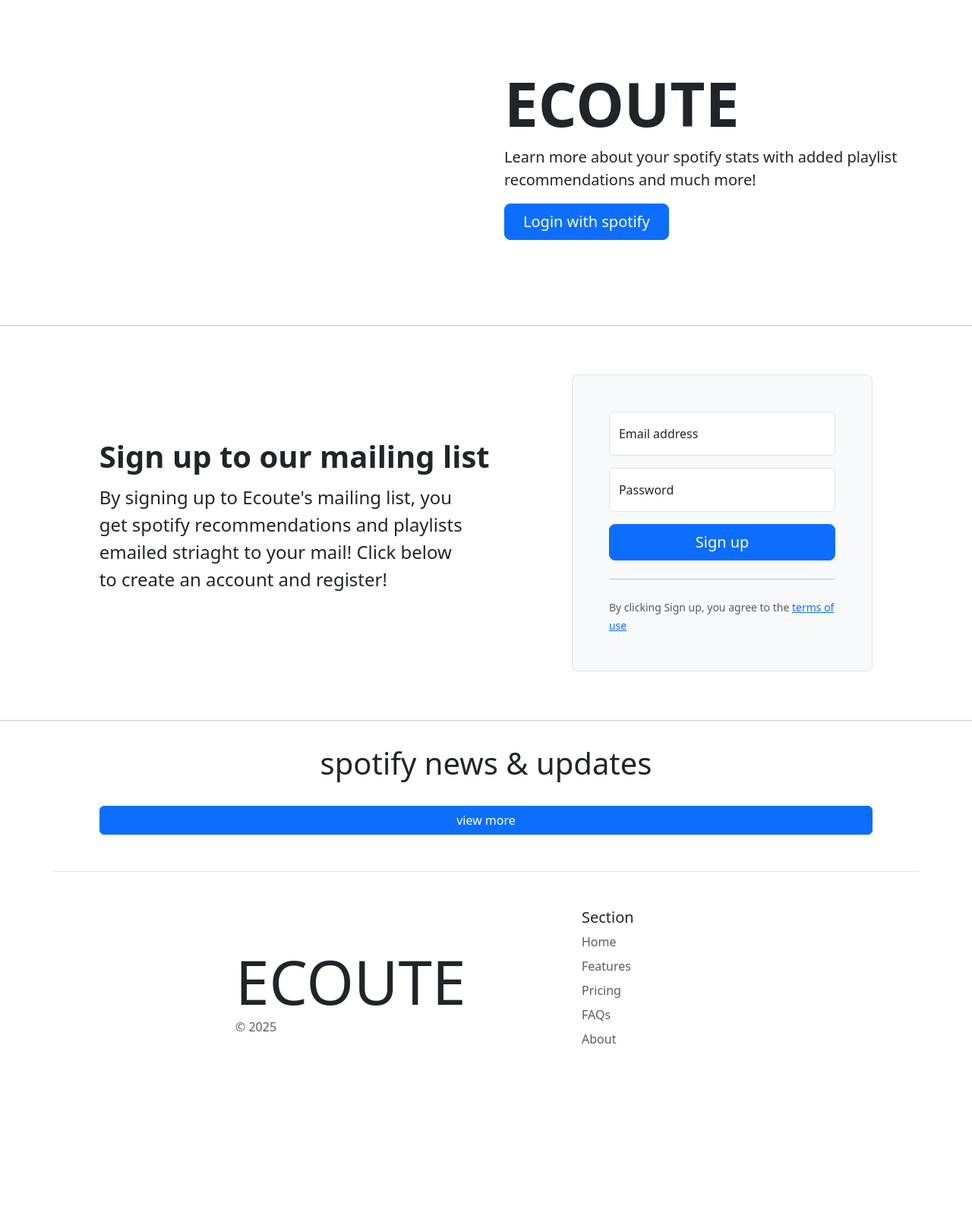
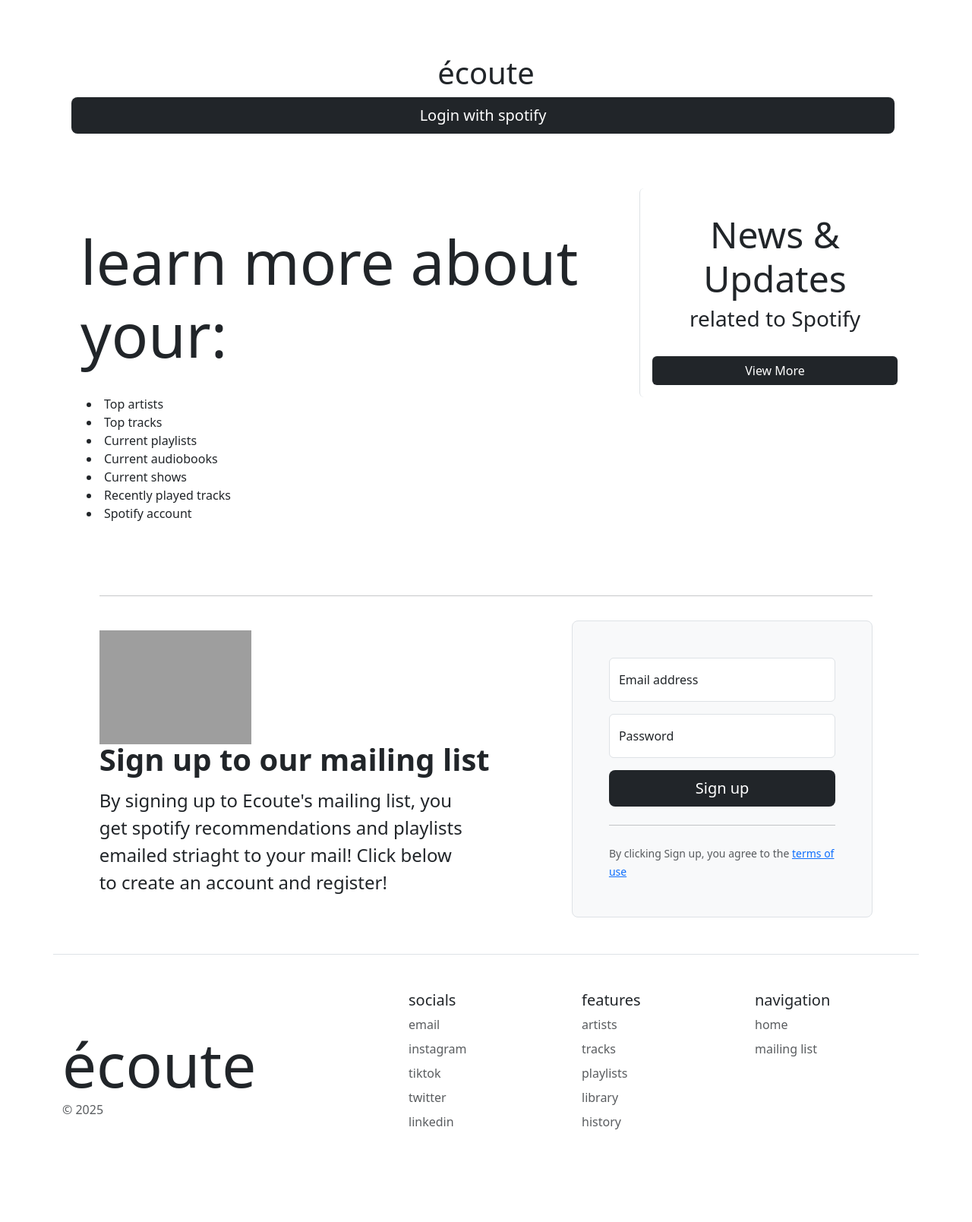
Before and after one commit to ayastaga/spotify-app, a Flask app: page / in a window 1280 px wide. Shown: the part 58-1667 px from the top of the page at 76% size. Before the commit the page ends 1432 px from the top, so only its background shows below. Run offline with Flask 3, Linux system fonts and the light colour scheme; data that the repository does not hold is empty; some libraries are stand-ins or nearby versions; grey boxes are pictures that could not be loaded.

Commit message:
Update index.html

```diff
--- a/templates/index.html
+++ b/templates/index.html
@@ -20,6 +20,7 @@
         <link rel="stylesheet" href="/static/styles.css">
     </head>
     <body>
+        <!-- navbar -->
         <nav class="navbar navbar-expand-lg navbar-light border">
             <a class="navbar-brand mx-3" href="/login">Ecoute</a>
             <button class="navbar-toggler mx-3" type="button" data-toggle="collapse" data-target="#navbarNavAltMarkup" aria-controls="navbarNavAltMarkup" aria-expanded="false" aria-label="Toggle navigation">
@@ -33,21 +34,87 @@
                 </div>
             </div>
         </nav>
-        <div class="container col-xxl-8 px-4 py-5">
+
+        <!-- title slide -->
+        <div class="container col-xxl-8 px-4 pt-5">
             <div class="row flex-lg-row-reverse align-items-center g-5 py-5">
-            <div class="col-lg-6">
-                <h1 class="display-1 fw-bold lh-1 mb-3">ECOUTE</h1>
-                <p class="lead">Learn more about your spotify stats with added playlist recommendations and much more!</p>
-                <div class="d-grid gap-2 d-md-flex justify-content-md-start">
-                <a href="/login" class="btn btn-primary btn-lg px-4 me-md-2">Login with spotify</a>
+                <div class="container p-4">
+                    <h1 class="title-text text-center">écoute</h1>
+                    <!-- <p class="subtitle-text lead text-center">Learn more about your spotify stats with added playlist recommendations and much more!</p> -->
+                    <div class="d-grid gap-2 d-md-flex justify-content-md-start">
+                    <a href="/login" id="login-btn" class="btn bg-dark text-white btn-lg px-4 me-md-2" style="width: 100%;">Login with spotify</a>
+                    </div>
                 </div>
             </div>
+        </div>
+
+        <!-- about the project -->
+        <main role="main" class="container">
+      <div class="row">
+        <div class="col-md-8 blog-main">
+          <div class="blog-post">
+            <br>
+            <!--
+            <h3 class="display-4">more about the project...</h3>
+            <h3>TLDR; You can learn more about your spotify stats!</h3>
+            <hr>
+            -->
+            <h5 class="display-1 p-4"><b>learn more about your:</b></h5>
+            <ul id="custom-list-items" class="pb-3" style="list-style-position: inside;">
+                <li >Top artists</li>
+                <li >Top tracks</li>
+                <li >Current playlists</li>
+                <li >Current audiobooks</li>
+                <li >Current shows</li>
+                <li >Recently played tracks</li>
+                <li >Spotify account</li>
+            </ul>
+
+          </div><!-- /.blog-post -->
+
+        </div><!-- /.blog-main -->
+        <aside class="col-md-4 blog-sidebar">
+            <div class="p-3 mb-3 rounded border-start">
+            <h3 class="display-5 text-center pt-3"><b>News & Updates</b></h3>
+            <h3 class="text-center pb-3">related to Spotify</h3>
+            <div class="custom-sidebar mr-3">
+            {% for news in top_news %}
+                <div class="border mb-3 p-3 rounded bg-white">
+                <div class="d-flex align-items-top">
+                    <!--
+                    <img src="{{news[6]}}" class="me-2" style="width: 64px; height: 64px; object-fit: cover; border-radius: 5px;">
+                    -->
+                    <div class="flex-grow-1">
+                    <h6 class="mb-1">
+                        <a href="{{news[3]}}" target="_blank" class="text-decoration-none">{{news[4]}}</a>
+                    </h6>
+                    <small class="text-muted">{{news[1][:10]}}</small>
+                    <p class="mb-0" style="font-size: 0.875rem; line-height: 1.3; overflow: hidden; text-overflow: ellipsis; display: -webkit-box; -webkit-line-clamp: 3; line-clamp: 3; -webkit-box-orient: vertical;">
+                        {{news[5]}}
+                    </p>
+                    </div>
+                </div>
+                </div>
+            {% endfor %}
             </div>
-        </div>
-        <hr>
-        <div class="container col-xl-10 col-xxl-8 px-4" id="mailing-list">
-            <div class="row align-items-center g-lg-5 py-5">
+            <div class="text-center mt-3">
+                <a href="/music_news">
+                <button class="btn bg-dark text-white w-100">View More</button>
+                </a>
+            </div>
+            </div>
+        </aside><!-- /.blog-sidebar -->
+
+      </div><!-- /.row -->
+
+    </main>
+
+        <!-- mailing list -->
+        <div class="container col-xl-10 col-xxl-8 px-4 pt-5" id="mailing-list">
+            <hr>
+            <div class="row align-items-center g-lg-5 pt-3">
             <div class="col-lg-7 text-center text-lg-start">
+                <img width="200px;" src="https://www.shutterstock.com/image-vector/hand-drawn-doodle-gesture-ear-600nw-2361546945.jpg">
                 <h1 class="display-6 fw-bold lh-1 mb-3">Sign up to our mailing list</h1>
                 <p class="col-lg-10 fs-4">By signing up to Ecoute's mailing list, you get spotify recommendations and playlists emailed striaght to your mail! Click below to create an account and register!</p>
             </div>
@@ -61,24 +128,17 @@
                         <input required type="password" class="form-control" name="password" placeholder="Password">
                         <label >Password</label>
                     </div>
-                    <!--
-                    <div class="checkbox mb-3">
-                        <label>
-                        <input type="checkbox" value="remember-me"> Remember me
-                        </label>
-                    </div>
-                    -->
-                    <button class="w-100 btn btn-lg btn-primary" type="submit">Sign up</button>
+                    <button class="w-100 btn btn-lg bg-dark text-white" type="submit">Sign up</button>
                     <hr class="my-4">
                     <small class="text-muted">By clicking Sign up, you agree to the <a href="/terms_and_conditions">terms of use</a></small>
                 </form>
             </div>
             </div>
         </div>
-        <hr>
 
-        <div class="container col-xl-10 col-xxl-8 px-4">
-            <h1 class="text-center py-3">spotify news & updates</h1>
+        <!-- news
+        <div class="container col-xl-10 col-xxl-8 px-4" style="width: 90vh;">
+            <h1 class="text-center py-3 pt-4"><b>Spotify News & Updates</b></h1>
             {% for news in top_news %}
                 <div class="container border custom-card">
                     <div class="container d-flex" style="align-content: center; align-items: center;">
@@ -93,9 +153,10 @@
             {% endfor %}
             <div class="text-center my-3">
                 <a href="/music_news">
-                    <button class="btn btn-primary" style="width: 100%; align-items: center; align-content: center;">view more</button>
+                    <button class="btn bg-dark text-white" style="width: 100%; align-items: center; align-content: center;">view more</button>
             </div>
         </div>
+        -->
 
         <div class="container" id="footer">
             <footer class="row row-cols-1 row-cols-sm-2 row-cols-md-5 py-5 my-5 border-top">
@@ -106,28 +167,59 @@
                         </svg>
                     </a>
                     <div class="d-inline">
-                        <div class="display-1">ECOUTE</div>
+                        <div class="display-1">écoute</div>
                         <p class="text-body-secondary">© 2025</p>
                     </div>
                 </div> <div class="col mb-3"></div>
                 <div class="col mb-3">
-                    <h5>Section</h5>
+                    <h5>socials</h5>
                     <ul class="nav flex-column">
                         <li class="nav-item mb-2">
-                            <a href="#" class="nav-link p-0 text-body-secondary">Home</a>
-                        </li> <li class="nav-item mb-2">
-                            <a href="#" class="nav-link p-0 text-body-secondary">Features</a>
+                            <a href="mailto:ayavasu@gmail.com" class="nav-link p-0 text-body-secondary">email</a>
                         </li>
                         <li class="nav-item mb-2">
-                            <a href="#" class="nav-link p-0 text-body-secondary">Pricing</a>
+                            <a href="https://www.instagram.com/ayastaga/saved/all-posts/" class="nav-link p-0 text-body-secondary">instagram</a>
+                        </li> <li class="nav-item mb-2">
+                            <a href="https://www.tiktok.com/@tawog_official" class="nav-link p-0 text-body-secondary">tiktok</a>
                         </li>
                         <li class="nav-item mb-2">
-                            <a href="#" class="nav-link p-0 text-body-secondary">FAQs</a>
+                            <a href="https://x.com/cartoonnetwork?lang=en" class="nav-link p-0 text-body-secondary">twitter</a>
                         </li>
                         <li class="nav-item mb-2">
-                            <a href="#" class="nav-link p-0 text-body-secondary">About</a>
+                            <a href="https://www.linkedin.com/in/agastya-sharma-76b713271/" class="nav-link p-0 text-body-secondary">linkedin</a>
                         </li>
                     </ul>
                 </div>
+                <div class="col mb-3">
+                    <h5>features</h5>
+                    <ul class="nav flex-column">
+                        <li class="nav-item mb-2">
+                            <a href="/artists" class="nav-link p-0 text-body-secondary">artists</a>
+                        </li> <li class="nav-item mb-2">
+                            <a href="/tracks" class="nav-link p-0 text-body-secondary">tracks</a>
+                        </li>
+                        <li class="nav-item mb-2">
+                            <a href="/playlists" class="nav-link p-0 text-body-secondary">playlists</a>
+                        </li>
+                        <li class="nav-item mb-2">
+                            <a href="/library" class="nav-link p-0 text-body-secondary">library</a>
+                        </li>
+                        <li class="nav-item mb-2">
+                            <a href="/history" class="nav-link p-0 text-body-secondary">history</a>
+                        </li>
+                    </ul>
+                </div>
+                <div class="col mb-3">
+                    <h5>navigation</h5>
+                    <ul class="nav flex-column">
+                        <li class="nav-item mb-2">
+                            <a href="/" class="nav-link p-0 text-body-secondary">home</a>
+                        </li> <li class="nav-item mb-2">
+                            <a href="#mailing-list" class="nav-link p-0 text-body-secondary">mailing list</a>
+                        </li>
+
+                    </ul>
+                </div>
+
     </body>
 </html>
```
